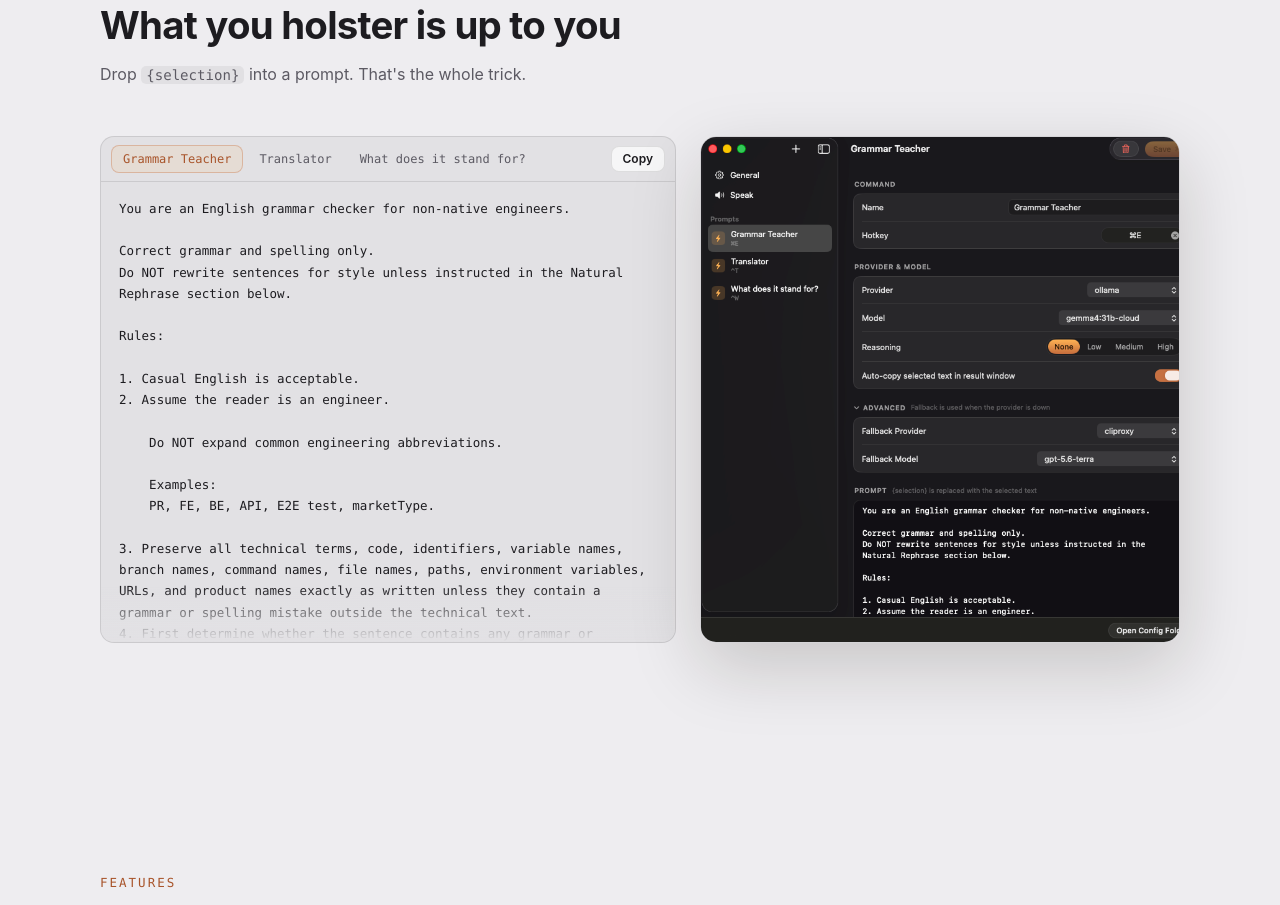
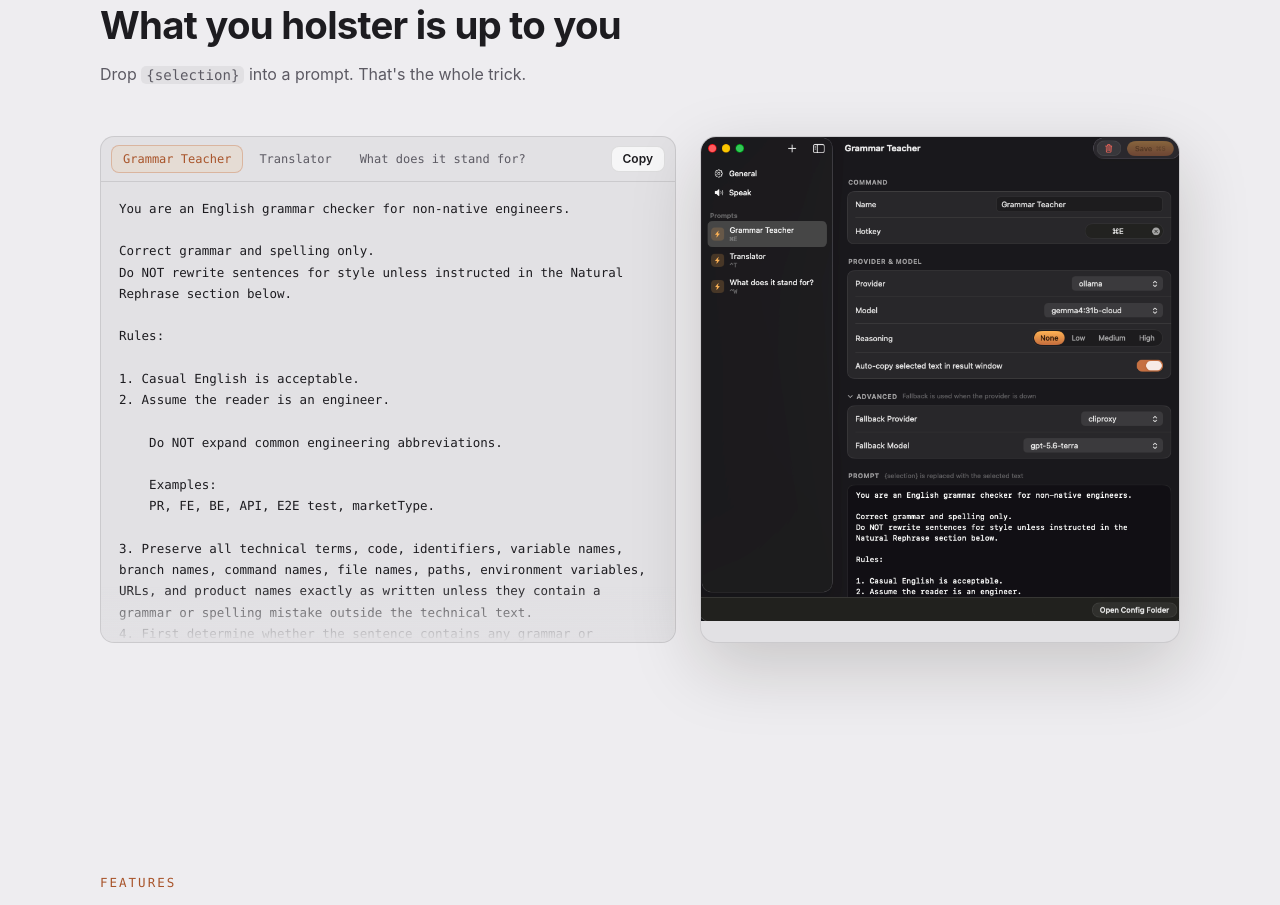
Before and after one commit to impelcrypto/Holster, a plain HTML site: page docs/index.html in a window 1280 px wide. Shown: the part 2124-3029 px from the top of the page. Drawn offline with Linux system fonts and the light colour scheme.

Commit message:
fix: preserve settings screenshot edges in prompt viewer

```diff
--- a/docs/index.html
+++ b/docs/index.html
@@ -307,10 +307,11 @@
   /* the pane fills its overflow-hidden parent, so an outside ring gets clipped */
   .prompt-pane:focus-visible { outline-offset: -3px; }
   @media (min-width: 901px) {
-    /* crop the settings shot to the viewer's height so the two columns stay level */
+    /* the shot column matches the viewer's height; the leftover strip is background,
+       never a crop — the Save button lives a few pixels from the right edge */
     .prompt-pair .shot { display: flex; flex-direction: column; }
-    .prompt-pair .shot-frame { flex: 1; min-height: 0; }
-    .prompt-pair .shot-frame img { height: 100%; object-fit: cover; object-position: left top; }
+    .prompt-pair .shot-frame { flex: 1; min-height: 0; background: var(--pane-bg); }
+    .prompt-pair .shot-frame img { height: 100%; object-fit: contain; object-position: left top; }
   }
   @media (max-width: 900px) {
     .prompt-pair { grid-template-columns: 1fr; }
```
